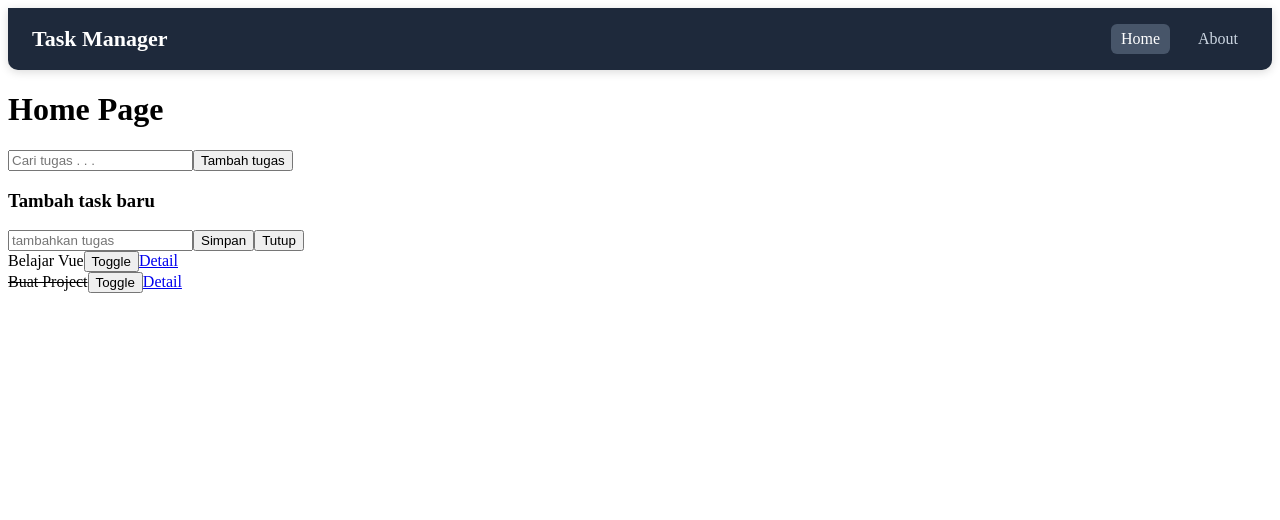
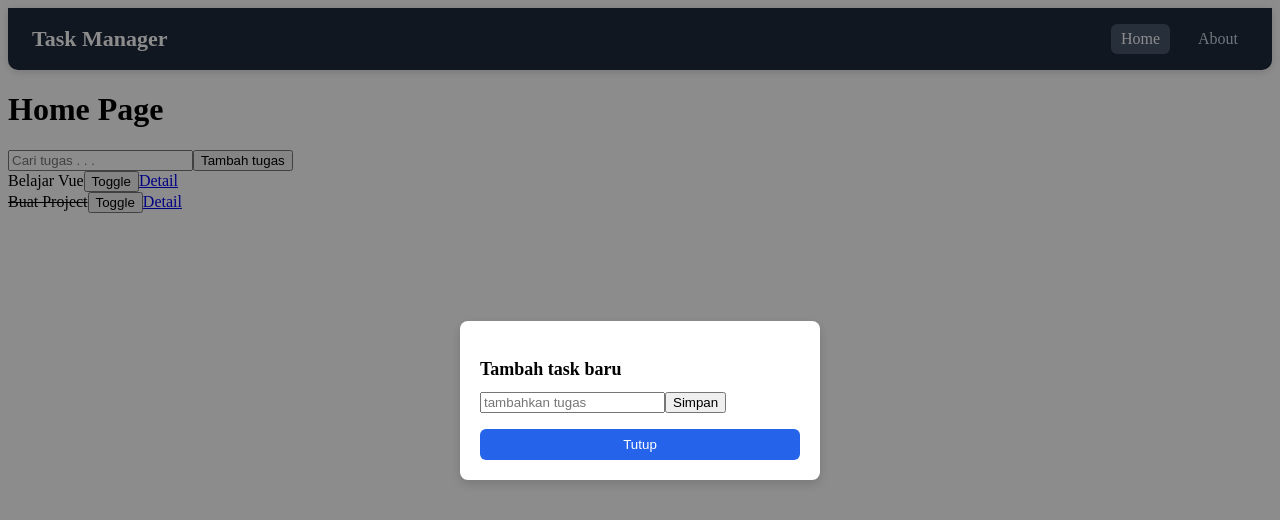
Before and after one commit to KenapaCoding/sk-vue-task-manager, a Vue app: page / in a window 1280 px wide. Both pictures are taken after a click on the button "Tambah tugas". Shown: the top 520 px of the page. Built offline with nearby package versions, Linux system fonts and the light colour scheme.

Commit message:
sk1: modal styling

```diff
--- a/src/components/Modal.vue
+++ b/src/components/Modal.vue
@@ -1,13 +1,82 @@
 <template>
-    <div>
-        <div>
-            <h3><slot name="header"/></h3>
-            <slot/>
-            <button @click="$emit('close')">Tutup</button>
+    <Teleport to='body'>
+        <div @click.self="$emit('close')" class="modal-overlay">
+            <div class="modal-box">
+                <h3 class="modal-title"><slot name="header"/></h3>
+                <div class="modal-body">
+                    <slot/>
+                </div>
+                <button class="btn-close" @click="$emit('close')">Tutup</button>
+            </div>
         </div>
-    </div>
+    </Teleport>
 </template>
 
 <script setup>
     const emit = defineEmits(['close']);
 </script>
+
+<style scoped>
+    /* Overlay gelap */
+.modal-overlay {
+  position: fixed;
+  top: 0;
+  left: 0;
+  width: 100%;
+  height: 100%;
+  background: rgba(0,0,0,0.45);
+  display: flex;
+  justify-content: center;
+  align-items: center;
+  z-index: 50;
+}
+
+/* Kotak modal */
+.modal-box {
+  background: white;
+  padding: 20px;
+  width: 320px;
+  border-radius: 8px;
+  box-shadow: 0 4px 12px rgba(0,0,0,0.15);
+  animation: fadeSlide 0.25s ease;
+}
+
+/* Animasi modal muncul */
+@keyframes fadeSlide {
+  from {
+    opacity: 0;
+    transform: translateY(-8px);
+  }
+  to {
+    opacity: 1;
+    transform: translateY(0);
+  }
+}
+
+/* Judul modal */
+.modal-title {
+  margin-bottom: 12px;
+  font-size: 18px;
+}
+
+/* Body konten modal */
+.modal-body {
+  margin-bottom: 16px;
+}
+
+/* Tombol close – seragam dengan TaskItem & TaskDetail */
+.btn-close {
+  background: #2563eb;
+  color: white;
+  padding: 8px 14px;
+  border-radius: 6px;
+  border: none;
+  cursor: pointer;
+  transition: 0.2s;
+  width: 100%;
+}
+
+.btn-close:hover {
+  background: #1d4ed8;
+}
+</style>
```
